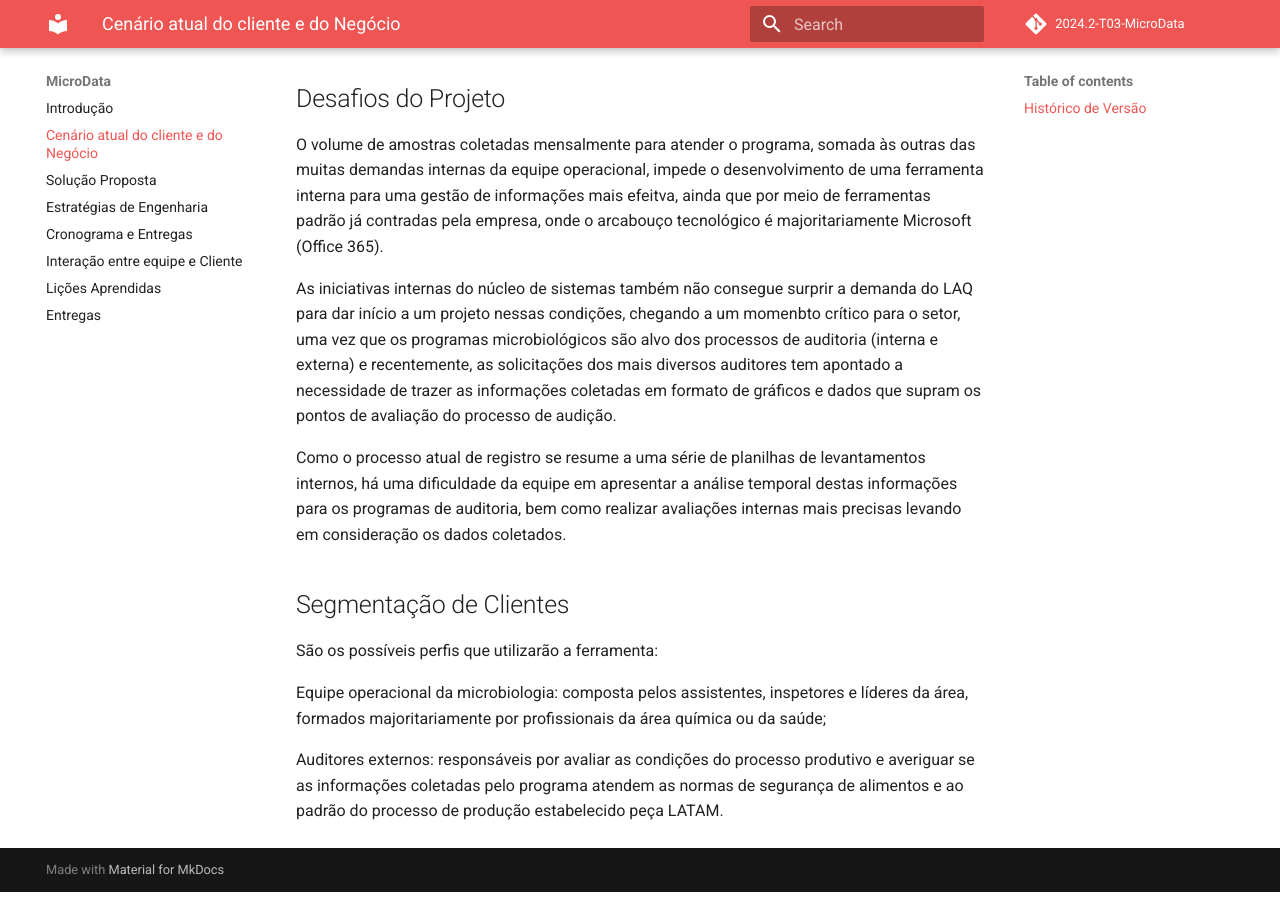
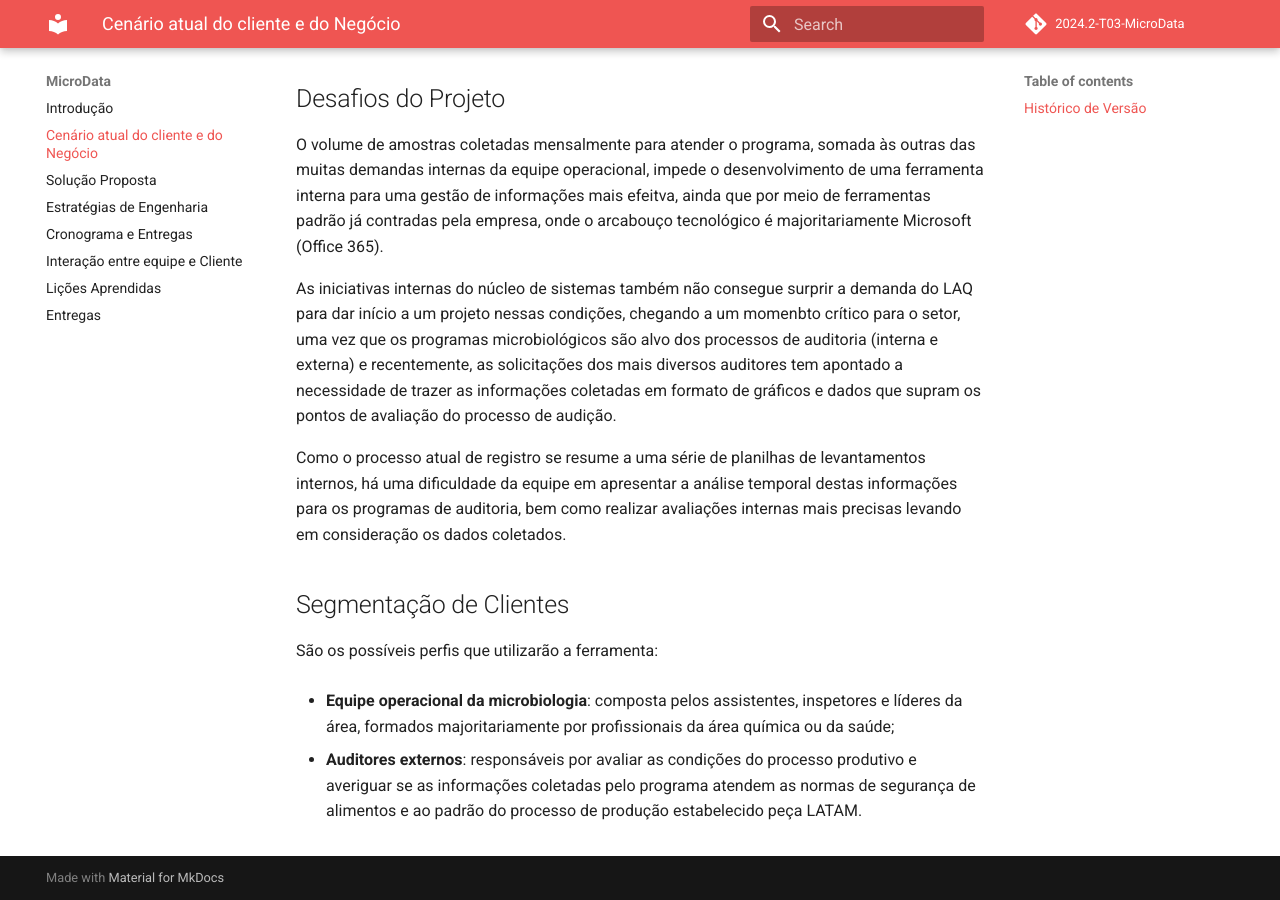
Before and after one commit to storch7/2024.2-T03-MicroData, an MkDocs documentation site: the page built from docs/cenario_cliente/cenario.md, in a window 1280 px wide and 900 px high, scrolled down 1353 px. Built offline with MkDocs 1.6.1 and Material for MkDocs 9.7.7, drawn with Linux system fonts in a browser that asks for light colours; comment, search, counter and statistics services are not loaded.

Commit message:
Correções do texto

```diff
--- a/docs/cenario_cliente/cenario.md
+++ b/docs/cenario_cliente/cenario.md
@@ -34,6 +34,6 @@ Como o processo atual de registro se resume a uma série de planilhas de levanta
 
 São os possíveis perfis que utilizarão a ferramenta:
 
-Equipe operacional da microbiologia: composta pelos assistentes, inspetores e líderes da área, formados majoritariamente por profissionais da área química ou da saúde;
+- **Equipe operacional da microbiologia**: composta pelos assistentes, inspetores e líderes da área, formados majoritariamente por profissionais da área química ou da saúde;
 
-Auditores externos: responsáveis por avaliar as condições do processo produtivo e averiguar se as informações coletadas pelo programa atendem as normas de segurança de alimentos e ao padrão do processo de produção estabelecido peça LATAM.
+- **Auditores externos**: responsáveis por avaliar as condições do processo produtivo e averiguar se as informações coletadas pelo programa atendem as normas de segurança de alimentos e ao padrão do processo de produção estabelecido peça LATAM.
```
